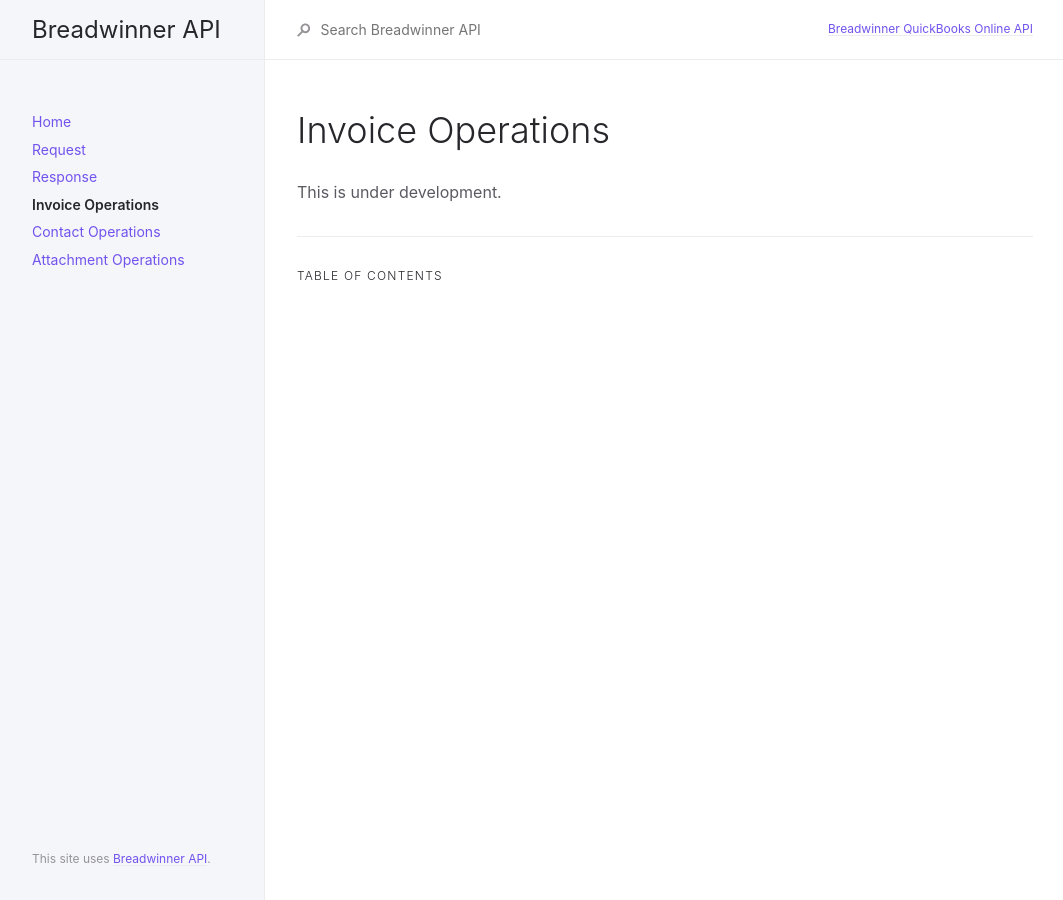
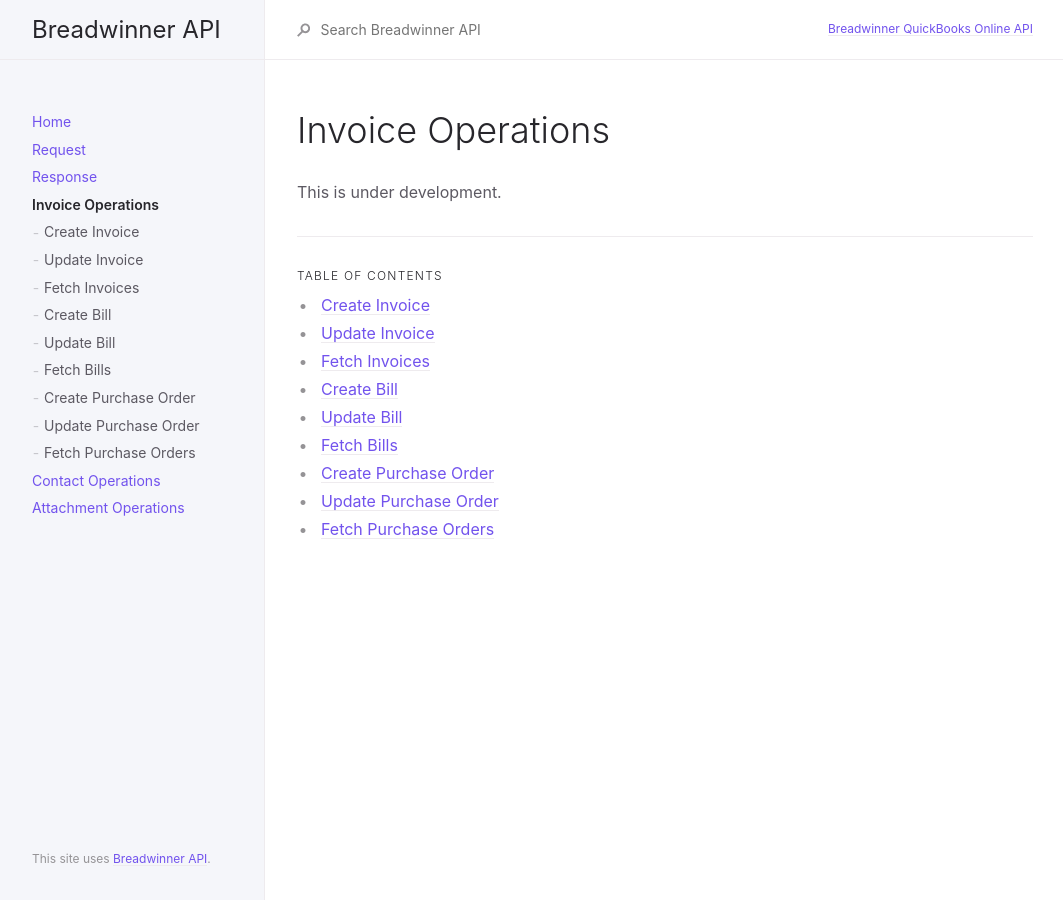
Before and after one commit to suchimitha/Documentation-of-QBO-API, a Jekyll site: the page built from docs/InvoiceOperations/InvoiceOperations.md, in a window 1280 px wide. Shown: the whole page, without its empty margins (107-1170 px from the left). Built offline with Jekyll 4.4.1, drawn with Linux system fonts in a browser that asks for light colours.

```diff
--- a/docs/InvoiceOperations/InvoiceOperations.md
+++ b/docs/InvoiceOperations/InvoiceOperations.md
@@ -8,6 +8,4 @@ permalink: /docs/InvoiceOperations
 
 # Invoice Operations
 
-
-
 This is under development.
--- /dev/null
+++ b/docs/InvoiceOperations/createBill.md
@@ -0,0 +1,10 @@
+---
+layout: default
+title: Create Bill
+parent: Invoice Operations
+nav_order: 4
+---
+
+# Create Bill
+
+This is under development.
--- /dev/null
+++ b/docs/InvoiceOperations/createInvoice.md
@@ -0,0 +1,11 @@
+---
+layout: default
+title: Create Invoice
+parent: Invoice Operations
+nav_order: 1
+---
+
+# Create Invoice
+
+
+This is under development.
--- /dev/null
+++ b/docs/InvoiceOperations/createPO.md
@@ -0,0 +1,10 @@
+---
+layout: default
+title: Create Purchase Order
+parent: Invoice Operations
+nav_order: 7
+---
+
+# Create Purchase Order
+
+This is under development.
--- /dev/null
+++ b/docs/InvoiceOperations/fetchBill.md
@@ -0,0 +1,9 @@
+---
+layout: default
+title: Fetch Bills
+parent: Invoice Operations
+nav_order: 6
+---
+# Fetch Bills
+
+This is under development.
--- /dev/null
+++ b/docs/InvoiceOperations/fetchInvoice.md
@@ -0,0 +1,10 @@
+---
+layout: default
+title: Fetch Invoices
+parent: Invoice Operations
+nav_order: 3
+---
+
+# Fetch Invoices
+
+This is under development.
--- /dev/null
+++ b/docs/InvoiceOperations/fetchPO.md
@@ -0,0 +1,10 @@
+---
+layout: default
+title: Fetch Purchase Orders
+parent: Invoice Operations
+nav_order: 9
+---
+
+# Fetch Purchase Orders
+
+This is under development.
--- /dev/null
+++ b/docs/InvoiceOperations/updateBill.md
@@ -0,0 +1,10 @@
+---
+layout: default
+title: Update Bill
+parent: Invoice Operations
+nav_order: 5
+---
+
+# Update Bill
+
+This is under development.
--- /dev/null
+++ b/docs/InvoiceOperations/updateInvoice.md
@@ -0,0 +1,10 @@
+---
+layout: default
+title: Update Invoice
+parent: Invoice Operations
+nav_order: 2
+---
+
+# Update Invoice
+
+This is under development.
--- /dev/null
+++ b/docs/InvoiceOperations/updatePO.md
@@ -0,0 +1,10 @@
+---
+layout: default
+title: Update Purchase Order
+parent: Invoice Operations
+nav_order: 8
+---
+
+# Update Purchase Order
+
+This is under development.
```
Also changed, not shown: 1 other file.
